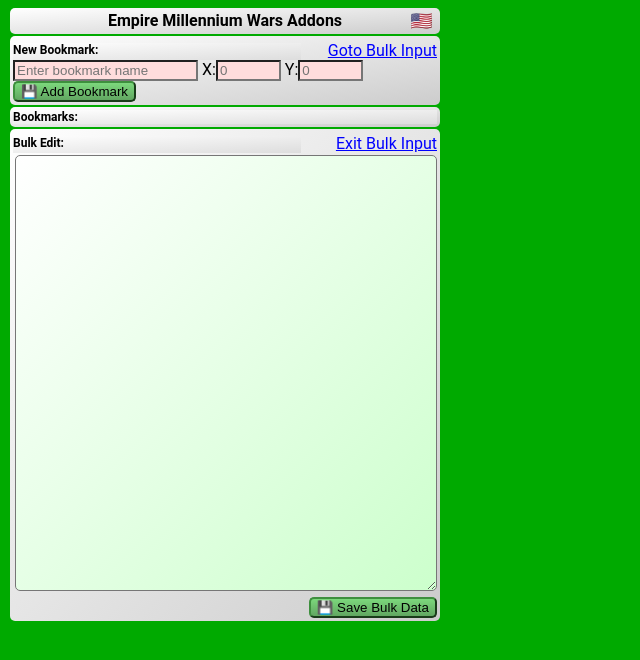
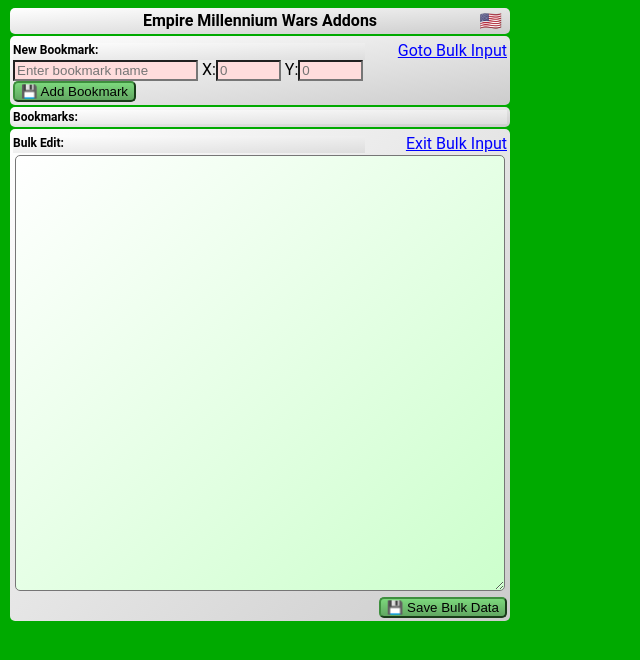
Before and after one commit to sflanders95/EmpireMillenniumChatBlockerChromeExt, a Jekyll site: the page html/main.html, which Jekyll copies as it is, in a window 1280 px wide. Shown: the top 660 px of the page, without its empty margins (0-640 px from the left). Built offline with Jekyll 4.4.1, drawn with Linux system fonts in a browser that asks for light colours; nearby versions of some CDN libraries; library files that are not in the unit come from our copies.

Commit message:
seo update

```diff
--- a/_config.yml
+++ b/_config.yml
@@ -7,7 +7,9 @@
 description: >- # this means to ignore newlines until "baseurl:"
   Generic Chrome Extension utility for the game Empire Millennium Wars.
 show_downloads: true
-logo: images/ChatBox.jpeg
+# image is for seo image, logo is in _default template. (left logo for back compatibility)
+image: images/logo.jpg
+logo: images/logo.jpg
 google_analytics: UA-127176852-1
 favicon_url: "https://assets-cdn.github.com/favicon.ico"
 future: true
--- a/css/main.css
+++ b/css/main.css
@@ -4,7 +4,7 @@
 }
 
 .main-outer {
-    width: 430px;
+    width: 500px;
     margin: 2px;
     border-radius: 5px;
     background-image: linear-gradient(to bottom right, #fff, #ccc);
```
Also changed, not shown: images/logo.jpg (added).
